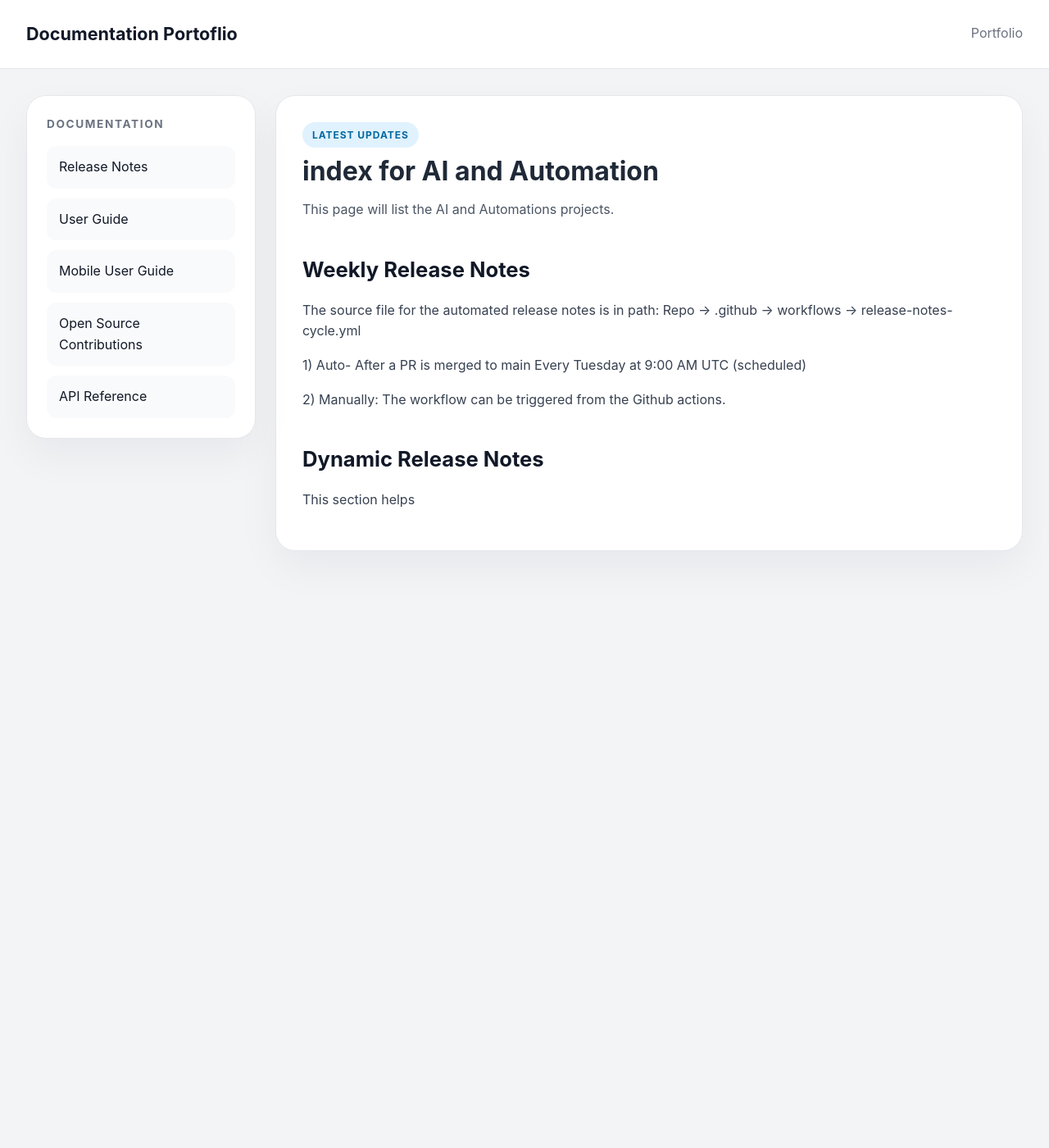
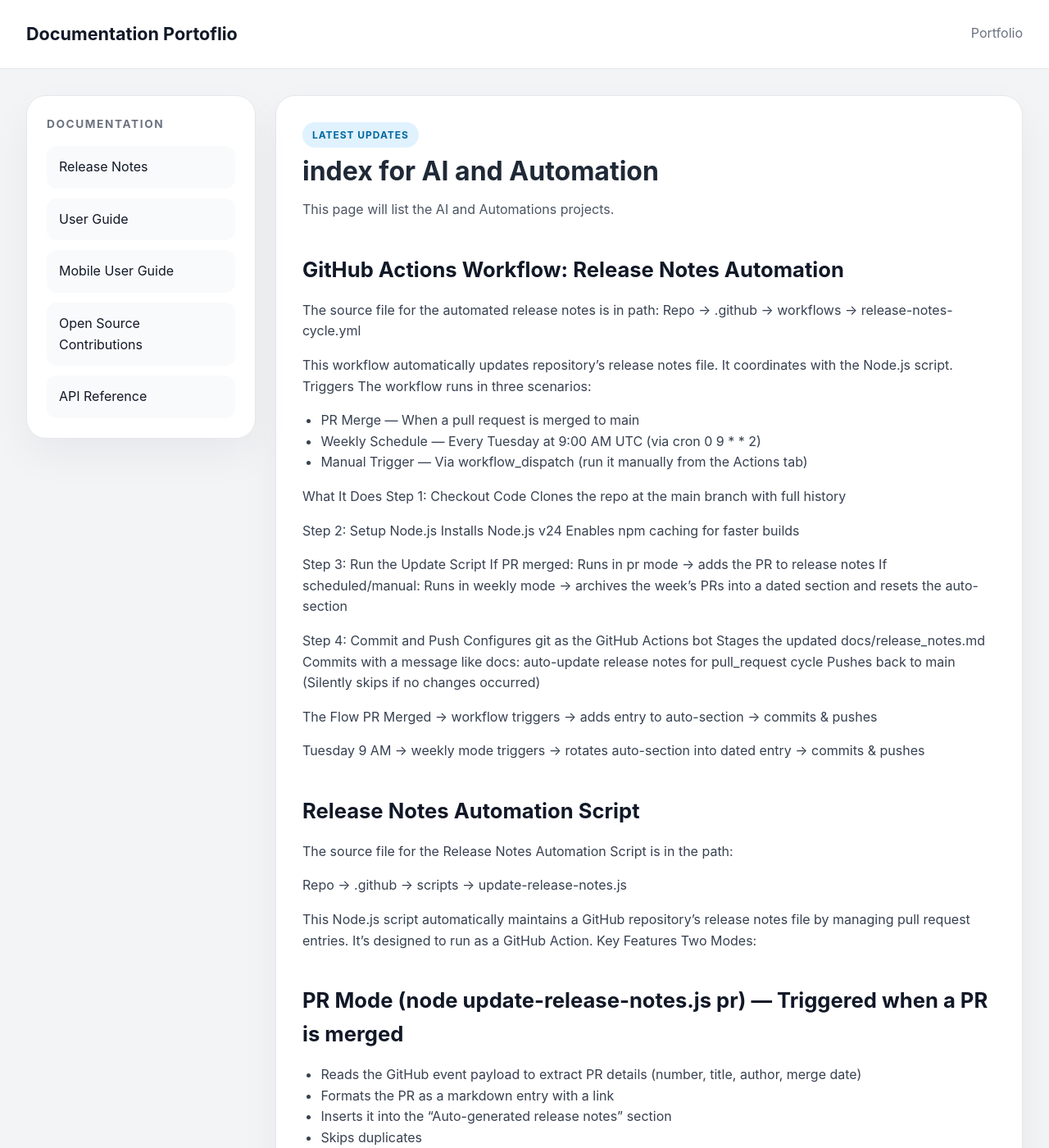
Before and after one commit to Venkat4real/FriedNotes, a Jekyll site: the page built from docs/AI_automation/automated-releasenotes.md, in a window 1280 px wide and 1400 px high. Shown: the whole window at 82% size. Built offline with Jekyll 4.4.1, drawn with Linux system fonts in a browser that asks for light colours; some of the changed text lies outside the part shown.

Commit message:
Added article about automated release notes

```diff
--- a/docs/AI_automation/automated-releasenotes.md
+++ b/docs/AI_automation/automated-releasenotes.md
@@ -3,16 +3,62 @@ layout: docs
 title: index for AI and Automation
 description: This page will list the AI and Automations projects.
 ---
-## Weekly Release Notes
+## GitHub Actions Workflow: Release Notes Automation
 
 The source file for the automated release notes is in path:
 Repo -> .github -> workflows -> release-notes-cycle.yml
 
-1) Auto- After a PR is merged to main
-Every Tuesday at 9:00 AM UTC (scheduled)
+This workflow automatically updates repository's release notes file. It coordinates with the Node.js script.
+Triggers
+The workflow runs in three scenarios:
 
-2) Manually: The workflow can be triggered from the Github actions.
+- PR Merge — When a pull request is merged to main
+- Weekly Schedule — Every Tuesday at 9:00 AM UTC (via cron 0 9 * * 2)
+- Manual Trigger — Via workflow_dispatch (run it manually from the Actions tab)
 
-## Dynamic Release Notes
+What It Does
+Step 1: Checkout Code
+Clones the repo at the main branch with full history
 
-This section helps
+Step 2: Setup Node.js
+Installs Node.js v24
+Enables npm caching for faster builds
+
+Step 3: Run the Update Script
+If PR merged: Runs in pr mode → adds the PR to release notes
+If scheduled/manual: Runs in weekly mode → archives the week's PRs into a dated section and resets the auto-section
+
+Step 4: Commit and Push
+Configures git as the GitHub Actions bot
+Stages the updated docs/release_notes.md
+Commits with a message like docs: auto-update release notes for pull_request cycle
+Pushes back to main
+(Silently skips if no changes occurred)
+
+The Flow
+PR Merged → workflow triggers → adds entry to auto-section → commits & pushes
+
+Tuesday 9 AM → weekly mode triggers → rotates auto-section into dated entry → commits & pushes
+
+## Release Notes Automation Script
+
+The source file for the Release Notes Automation Script is in the path:
+
+Repo -> .github -> scripts -> update-release-notes.js
+
+This Node.js script automatically maintains a GitHub repository's release notes file by managing pull request entries. It's designed to run as a GitHub Action.
+Key Features
+Two Modes:
+
+## PR Mode (node update-release-notes.js pr) — Triggered when a PR is merged
+
+- Reads the GitHub event payload to extract PR details (number, title, author, merge date)
+- Formats the PR as a markdown entry with a link
+- Inserts it into the "Auto-generated release notes" section
+- Skips duplicates
+
+## Weekly Mode (node update-release-notes.js weekly) — Rotates accumulated notes
+
+- Collects all PRs accumulated in the auto-section over the past week
+- Archives them into a dated section like "Release Update - Week of 2024-01-15 to 2024-01-22"
+- Resets the auto-section back to empty
--- a/docs/index.html
+++ b/docs/index.html
@@ -46,6 +46,8 @@
                 <li><strong><a href="./api_reference.html">API Reference</a></strong> - API documentation rendered with Redoc.</li>
                 <li><strong><a href="./Mermaid_User_Guide.html">Mermaid User Guide</a></strong> - Mermaid User Guide.</li>
                 <li><strong><a href="./technical-writing-resources.html">Technical writing resources</a></strong> - Technical writing resources i follow.</li>
+                <li><strong><a href="/AI_automation/automated-releasenotes.md">Automated release notes</a></strong> -Automated release notes</li>
+
               </ul>
             </section>
           </article>
```
